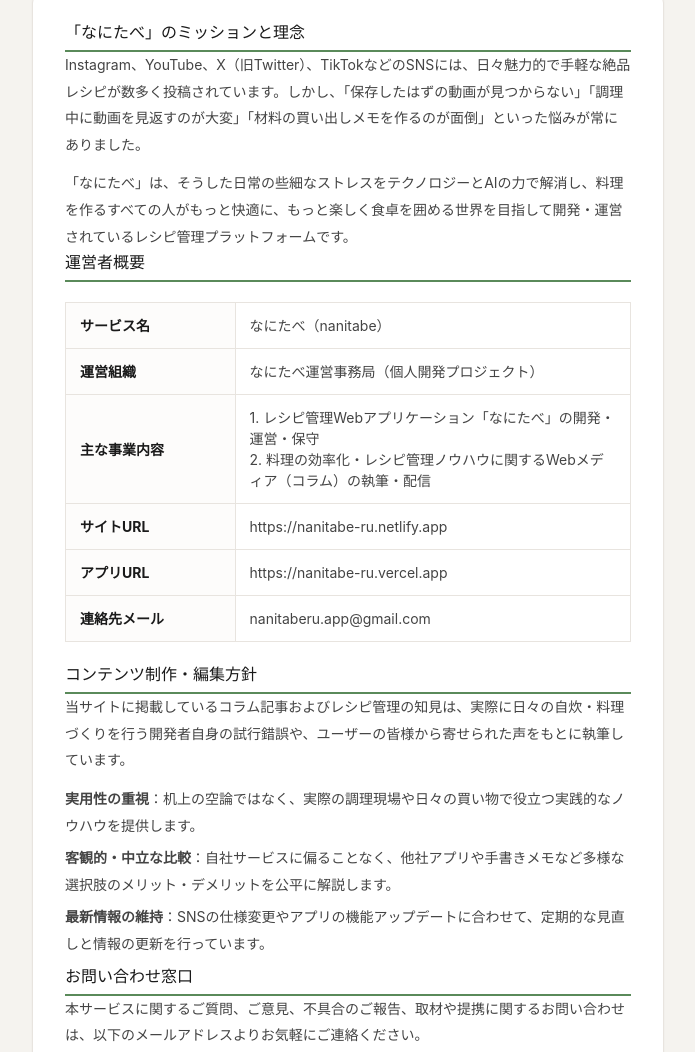
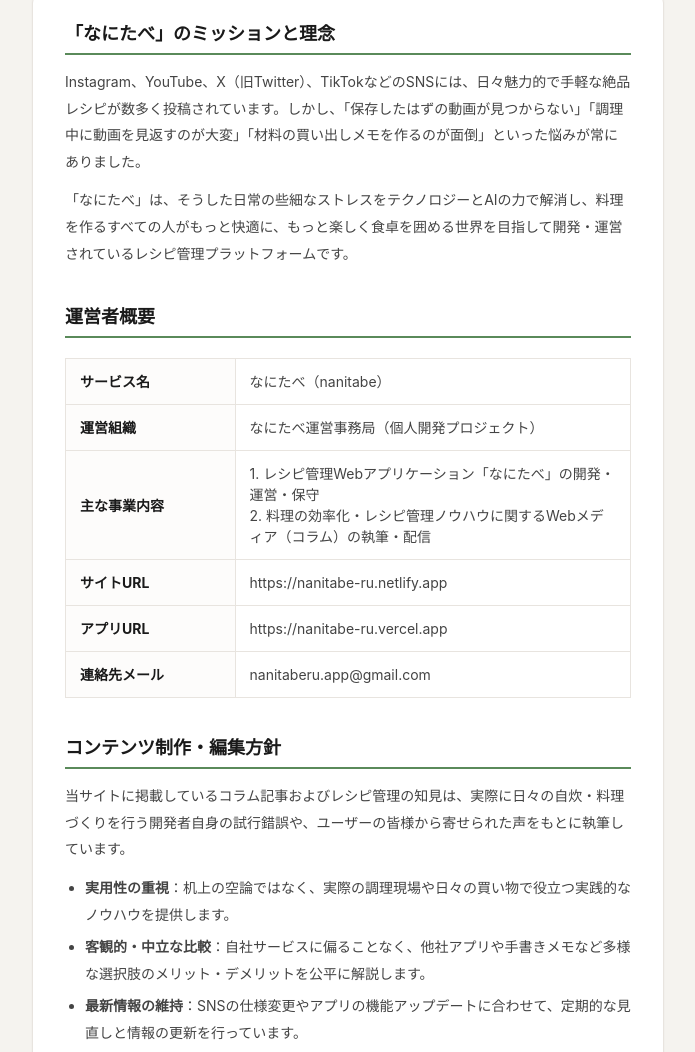
Before and after one commit to kotobabiki/nanitabe-ru-lp, a plain HTML site: page about.html in a window 1280 px wide. Shown: the part 250-1302 px from the top of the page, without its empty margins (292-987 px from the left). Drawn offline with nearby package versions, Linux system fonts and the light colour scheme.

Commit message:
LP: ヒーローのチェック2項目を削除、運営者情報ページの見た目を修正
Co-Authored-By: Claude Sonnet 5.5 <noreply@anthropic.com>

```diff
--- a/about.html
+++ b/about.html
@@ -37,10 +37,11 @@
   <link href="https://fonts.googleapis.com/css2?family=Noto+Sans+JP:wght@400;700;900&display=swap" rel="stylesheet" />
   <style>
     body { font-family: -apple-system, BlinkMacSystemFont, 'Noto Sans JP', 'Segoe UI', sans-serif; }
-    h2 { font-weight: 900; font-size: 18px; color: #1a1a1a; margin-top: 36px; margin-bottom: 14px; border-bottom: 2px solid #5a8a5a; padding-bottom: 6px; }
-    p, li { font-size: 14px; line-height: 1.9; color: #444; }
-    ul { list-style: disc; padding-left: 20px; margin-bottom: 16px; }
-    li { margin-bottom: 6px; }
+    main h2 { font-weight: 900; font-size: 18px; color: #1a1a1a; margin-top: 36px; margin-bottom: 14px; border-bottom: 2px solid #5a8a5a; padding-bottom: 6px; }
+    main p, main li { font-size: 14px; line-height: 1.9; color: #444; }
+    main ul { list-style: disc; padding-left: 20px; margin-bottom: 16px; }
+    main li { margin-bottom: 6px; }
+    main p { margin-bottom: 12px; }
     a { color: #5a8a5a; text-decoration: underline; }
     .info-table { width: 100%; border-collapse: collapse; margin: 20px 0; font-size: 14px; }
     .info-table th, .info-table td { border: 1px solid #e8e4df; padding: 12px 14px; text-align: left; }
```
Also changed, not shown: index.html (+1 -5 lines).
